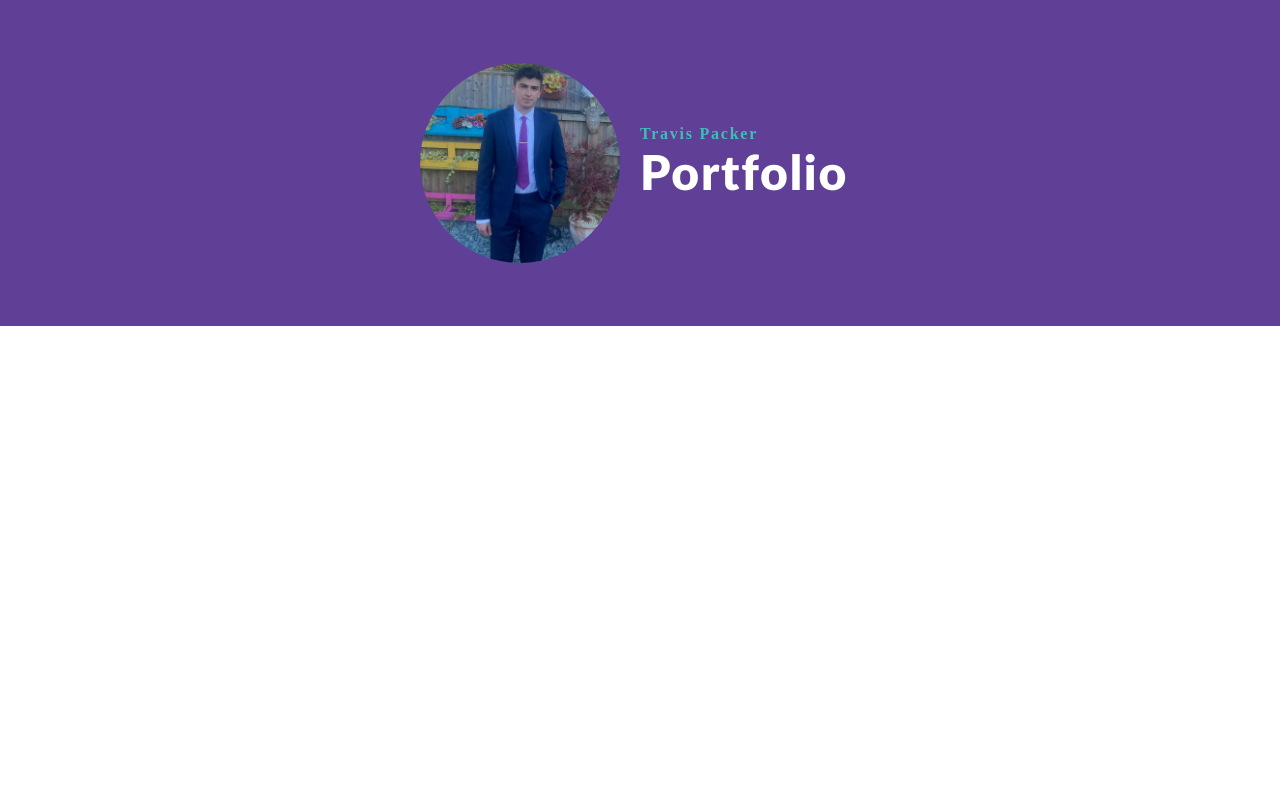
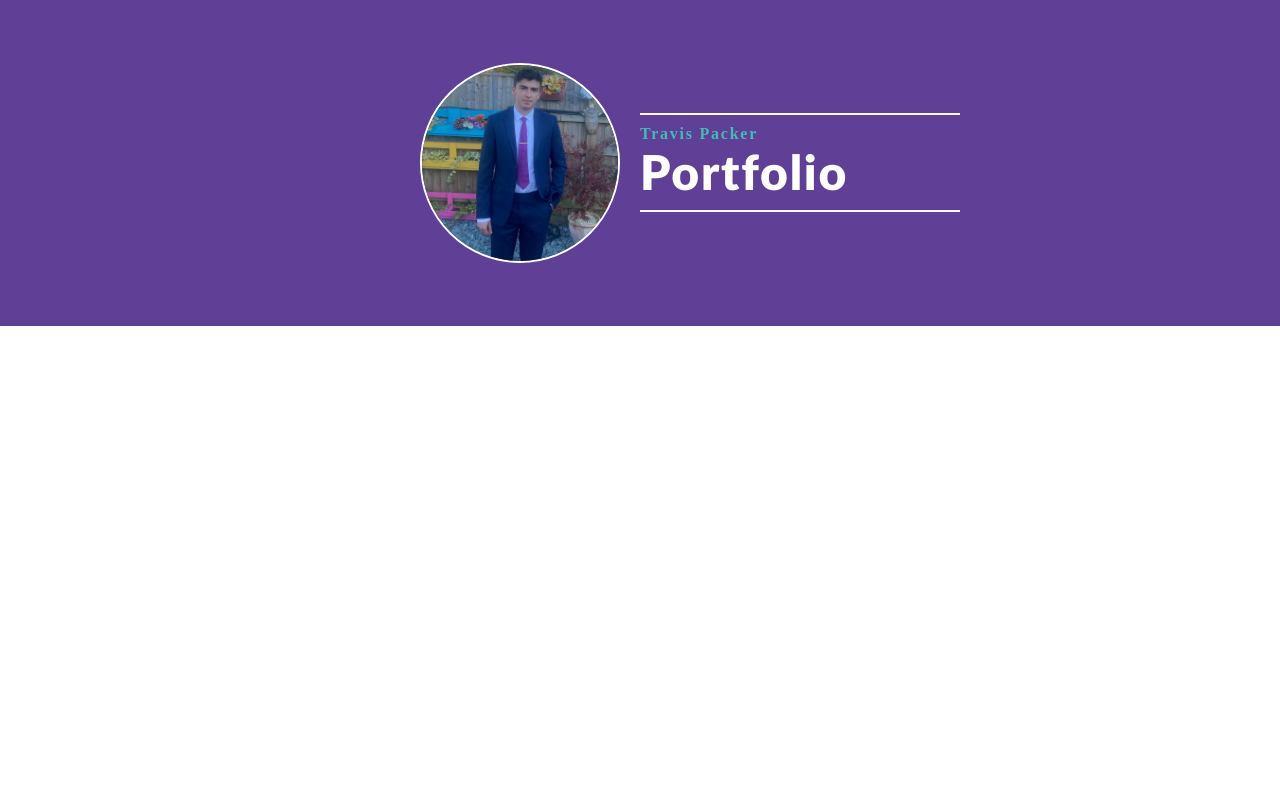
Before and after one commit to grandarena1/portfolio, a plain HTML site: page index.html in a window 1280 px wide. Shown: the top 800 px of the page. Drawn offline with Linux system fonts and the light colour scheme; a web font is replaced by a local one.

Commit message:
Add separator lines to header

```diff
--- a/index.html
+++ b/index.html
@@ -14,8 +14,10 @@
                 <img src="./resources/images/profile-pic.jpg" class="profile-photo" alt="Picture of Travis Packer" />
             </div>
             <div class="header-right">
+                <hr class="header-lines">
                 <p class="header-name">Travis Packer</p>
                 <h1>Portfolio</h1>
+                <hr class="header-lines">
             </div>
         </header>
         <main>
--- a/resources/css/style.css
+++ b/resources/css/style.css
@@ -66,9 +66,17 @@ header {
     padding: 0 20px;
 }
 
+.header-lines {
+    width: 50%;
+    text-align: left;
+    border: 1px solid white;
+    margin: 10px 0;
+}
+
 .profile-photo {
     height: 200px;
     border-radius: 100%;
+    border: 2px solid rgb(255, 255, 255);
 }
 
 .header-right {
```
